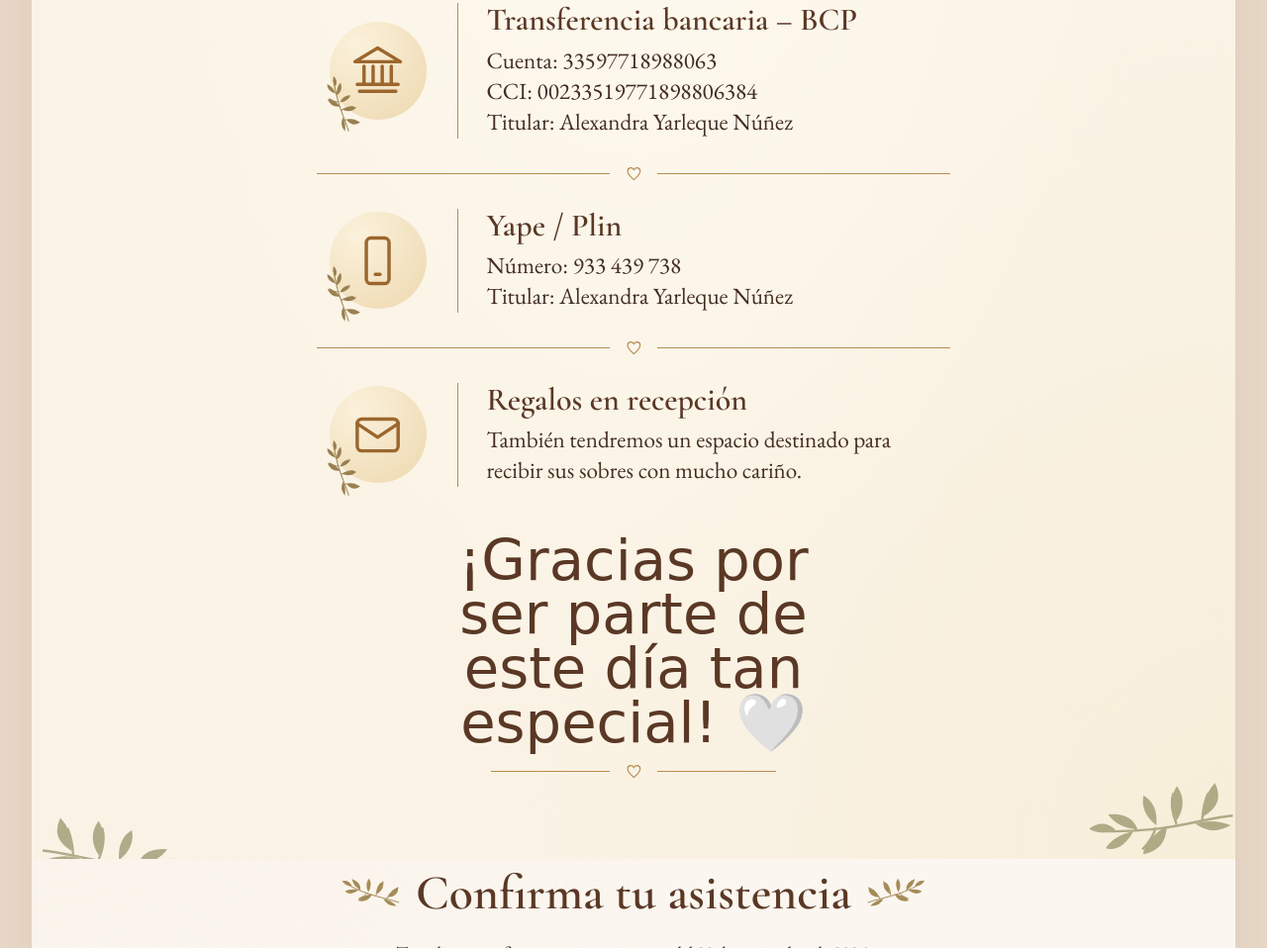
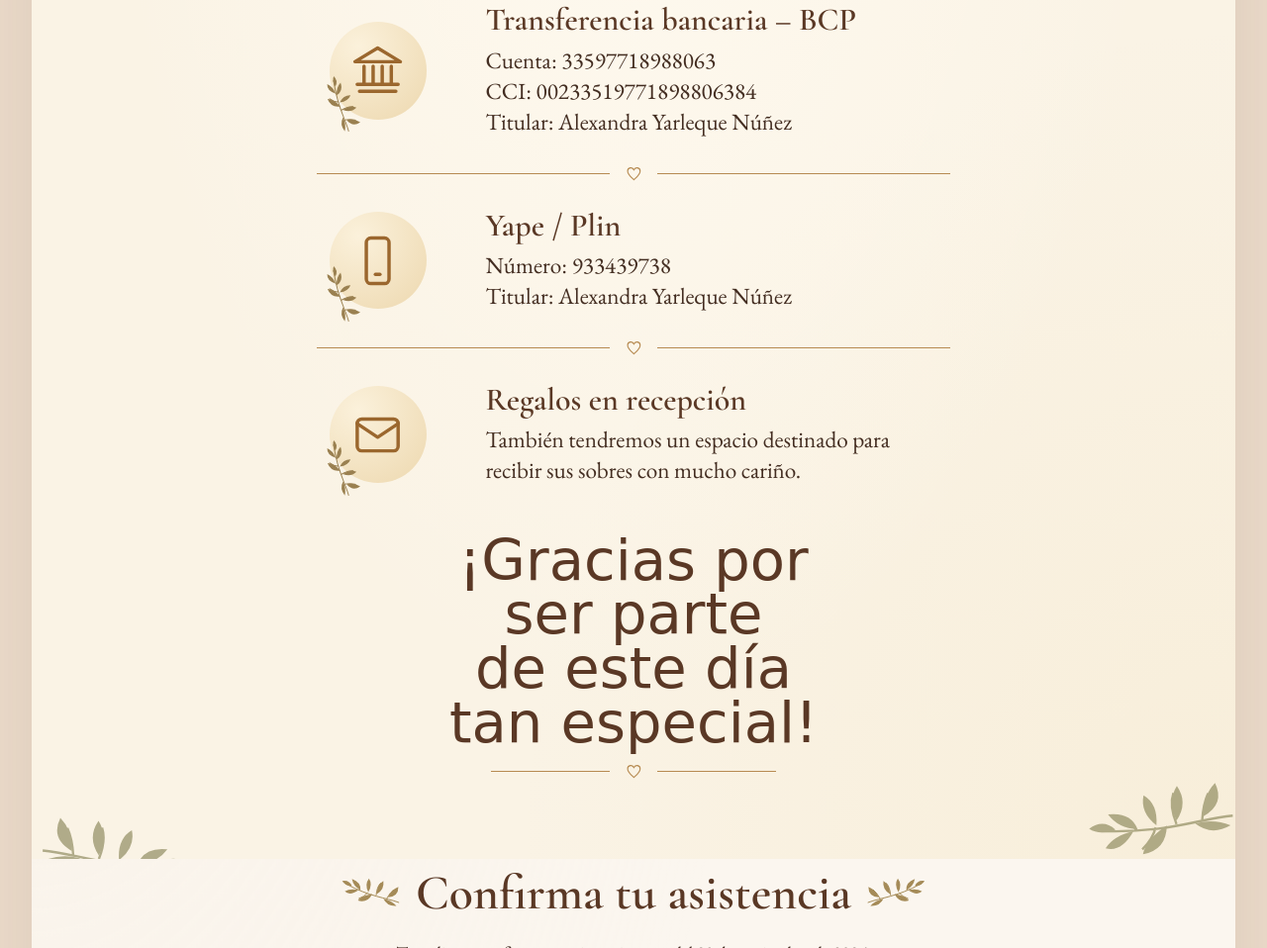
Before and after one commit to seryiio/project-WeddingInvitation, a plain HTML site: page invitacion.html in a window 1280 px wide. Shown: the part 4890-5848 px from the top of the page at 99% size. Drawn offline with nearby package versions, Linux system fonts and the light colour scheme; a web font is replaced by a local one.

Commit message:
changes in banco

```diff
--- a/datos-boda.js
+++ b/datos-boda.js
@@ -56,10 +56,10 @@ const datosBoda = {
     cuenta: "33597718988063",
     cci: "00233519771898806384",
     titular: "Alexandra Yarleque Núñez",
-    yapePlin: "933 439 738",
+    yapePlin: "933439738",
     recepcion: "También tendremos un espacio destinado para recibir sus sobres con mucho cariño.",
     mensaje: "Su presencia es nuestro mejor regalo. Si desean tener un detalle con nosotros, pueden hacerlo a través de las siguientes opciones:",
-    agradecimiento: "¡Gracias por ser parte de este día tan especial! 🤍"
+    agradecimiento: "¡Gracias por ser parte de este día tan especial!"
   },
 
   musica: {
--- a/invitacion.html
+++ b/invitacion.html
@@ -1036,7 +1036,6 @@
 
     .gift-option-copy {
       padding-inline-start: clamp(0.6rem, 3.5vw, 1.8rem);
-      border-inline-start: 1px solid var(--gift-line);
       overflow-wrap: anywhere;
       font-size: clamp(1rem, 2.6vw, 1.45rem);
       font-variant-numeric: tabular-nums;
```
